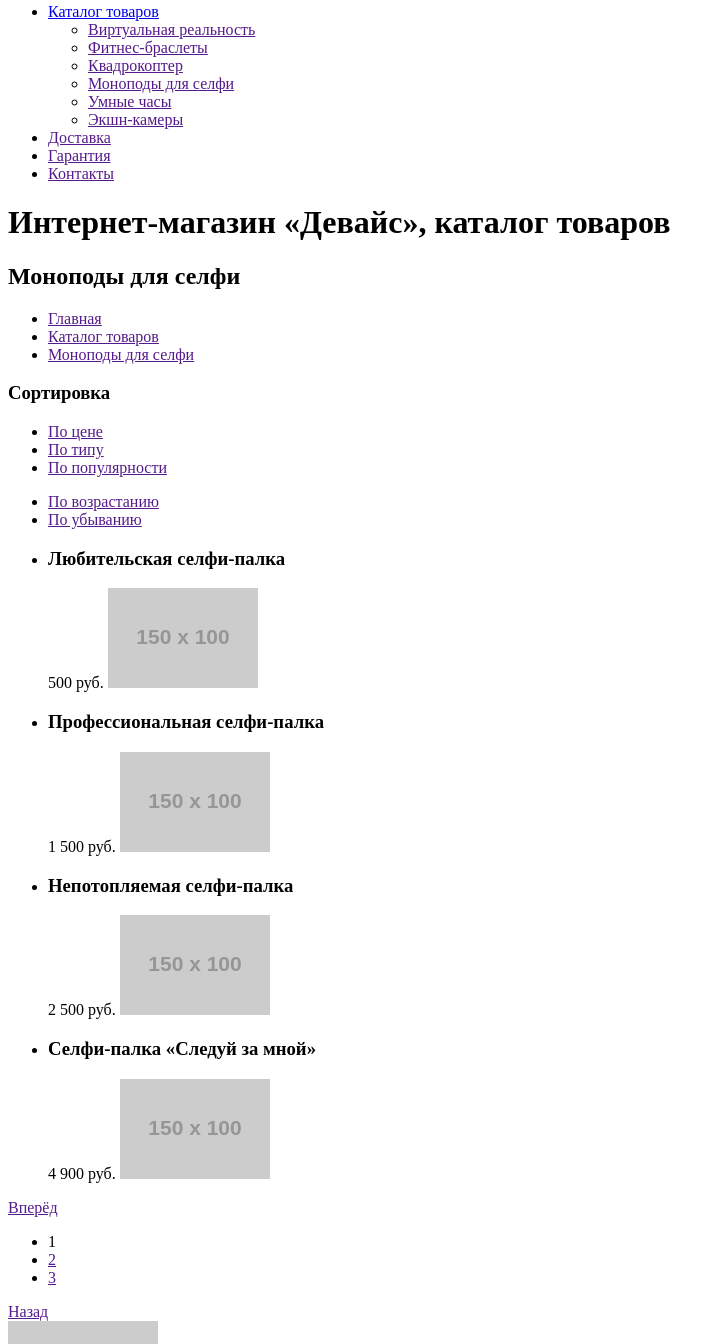
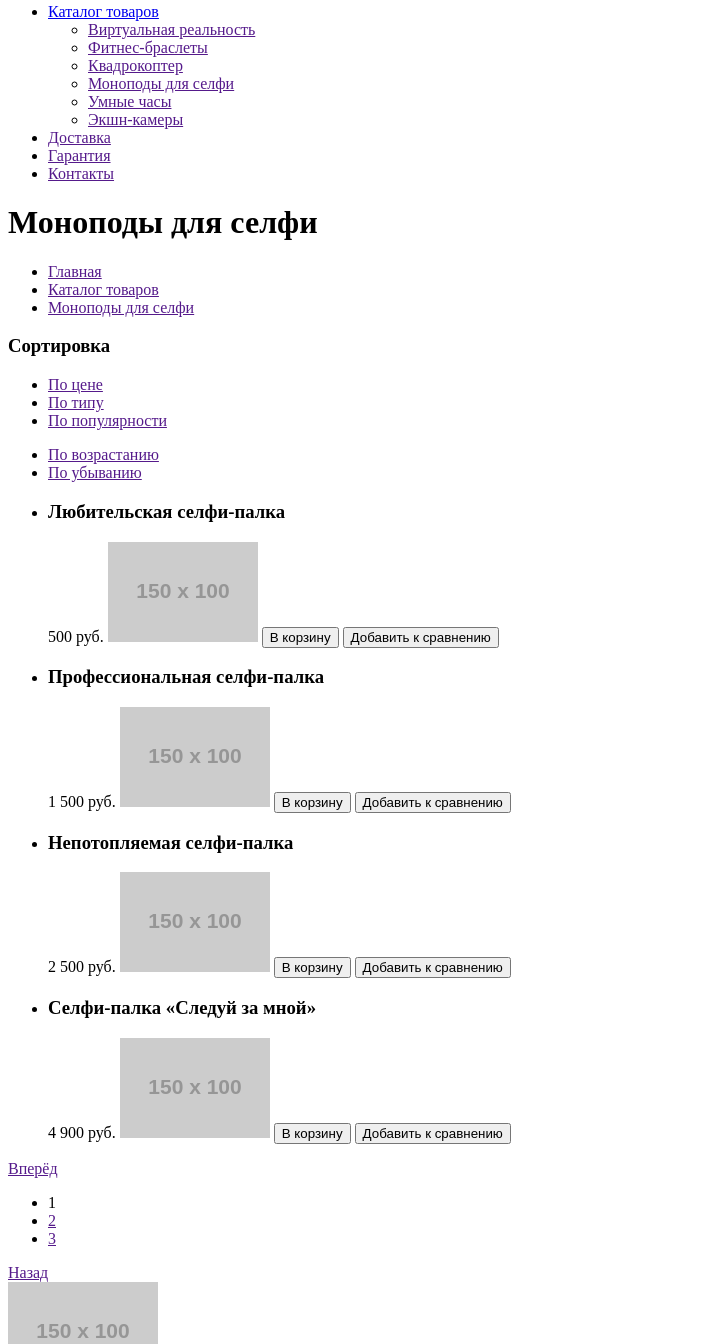
Before and after one commit to Dijkstra-ru/1583561-device-29, a plain HTML site: page catalog.html in a window 1280 px wide. Shown: the part 246-1590 px from the top of the page, without its empty margins (0-725 px from the left). Drawn offline with Linux system fonts and the light colour scheme; placeholder pictures from the web are drawn by us.

Commit message:
Исправления по результатам ревью

```diff
--- a/catalog.html
+++ b/catalog.html
@@ -37,8 +37,7 @@
   </nav>
 </header>
 <main>
-  <h1>Интернет-магазин «Девайс», каталог товаров</h1>
-  <h2>Моноподы для селфи</h2>
+  <h1>Моноподы для селфи</h1>
   <nav>
     <ul>
       <li><a href="">Главная</a></li>
@@ -68,21 +67,29 @@
       <h3>Любительская селфи-палка</h3>
       <span>500 руб.</span>
       <a href=""><img src="https://via.placeholder.com/150x100" alt="Любительская селфи-палка"></a>
+      <button type="button">В корзину</button>
+      <button type="button">Добавить к сравнению</button>
     </li>
     <li>
       <h3>Профессиональная селфи-палка</h3>
       <span>1 500 руб.</span>
       <a href=""><img src="https://via.placeholder.com/150x100" alt="Профессиональная селфи-палка"></a>
+      <button type="button">В корзину</button>
+      <button type="button">Добавить к сравнению</button>
     </li>
     <li>
       <h3>Непотопляемая селфи-палка</h3>
       <span>2 500 руб.</span>
       <a href=""><img src="https://via.placeholder.com/150x100" alt="Непотопляемая селфи-палка"></a>
+      <button type="button">В корзину</button>
+      <button type="button">Добавить к сравнению</button>
     </li>
     <li>
       <h3>Селфи-палка «Следуй за мной»</h3>
       <span>4 900 руб.</span>
       <a href=""><img src="https://via.placeholder.com/150x100" alt="Селфи-палка «Следуй за мной»"></a>
+      <button type="button">В корзину</button>
+      <button type="button">Добавить к сравнению</button>
     </li>
   </ul>
   <div>
```
